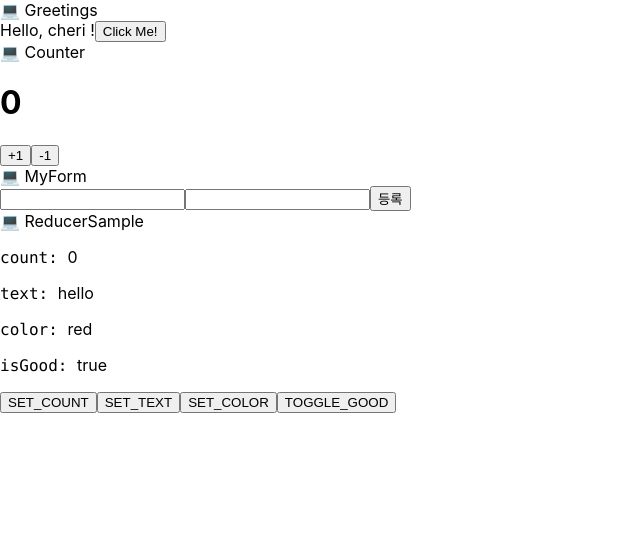
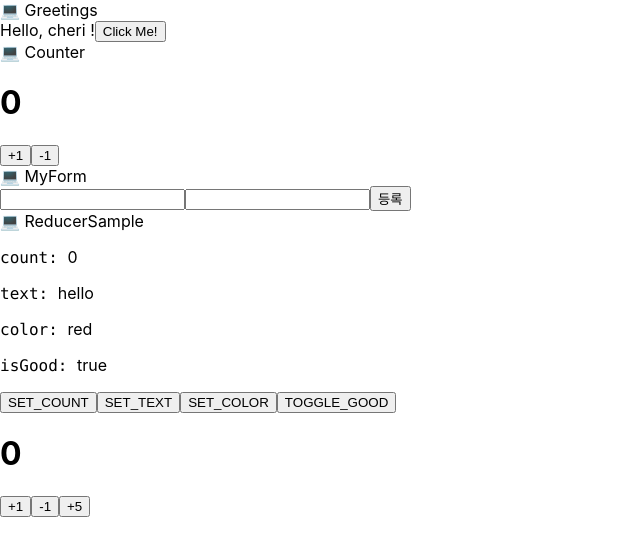
Before and after one commit to che-ri/TS-Pratice, a React (Create React App) app in the folder ts-react-tutorial/: page / in a window 1280 px wide. Shown: the top 556 px of the page, without its empty margins (0-640 px from the left). Built offline with nearby package versions, Linux system fonts and the light colour scheme.

Commit message:
container-presenter pattern으로 Counter 컴포넌트 작성
- Redux 함수와 state 연결

```diff
--- a/ts-react-tutorial/src/App.tsx
+++ b/ts-react-tutorial/src/App.tsx
@@ -4,6 +4,7 @@
 import MyForm from "./MyForm";
 import ReducerSample from "./ReducerSample";
 import { SampleProvider } from "./SampleContext";
+import CounterContainer from "./containers/CounterContainer";
 
 function App() {
     const onClick = (name: string) => {
@@ -33,6 +34,9 @@
             <SampleProvider>
                 <ReducerSample />
             </SampleProvider>
+            <div>
+                <CounterContainer />
+            </div>
         </div>
     );
 }
--- /dev/null
+++ b/ts-react-tutorial/src/components/Counter.tsx
@@ -0,0 +1,27 @@
+import React from "react";
+
+//Counter에서 사용할 props의 type 지정하기
+type CounterProps = {
+    count: number;
+    onIncrease: () => void;
+    onDecrease: () => void;
+    onIncreaseBy: (diff: number) => void;
+};
+
+const Counter = ({
+    count,
+    onIncrease,
+    onDecrease,
+    onIncreaseBy,
+}: CounterProps) => {
+    return (
+        <div>
+            <h1>{count}</h1>
+            <button onClick={onIncrease}>+1</button>
+            <button onClick={onDecrease}>-1</button>
+            <button onClick={() => onIncreaseBy(5)}>+5</button>
+        </div>
+    );
+};
+
+export default Counter;
--- /dev/null
+++ b/ts-react-tutorial/src/containers/CounterContainer.tsx
@@ -0,0 +1,25 @@
+import React from "react";
+import { useSelector, useDispatch } from "react-redux";
+import { RootState } from "../modules";
+import { increase, decrease, increaseBy } from "../modules/counter";
+import Counter from "../components/Counter";
+
+const CounterContainer = () => {
+    const dispatch = useDispatch();
+    const count = useSelector((state: RootState) => state.counter.count);
+
+    const onIncrease = () => dispatch(increase());
+    const onDecrease = () => dispatch(decrease());
+    const onIncreaseBy = (diff: number) => dispatch(increaseBy(diff));
+
+    return (
+        <Counter
+            count={count}
+            onIncrease={onIncrease}
+            onDecrease={onDecrease}
+            onIncreaseBy={onIncreaseBy}
+        />
+    );
+};
+
+export default CounterContainer;
```
